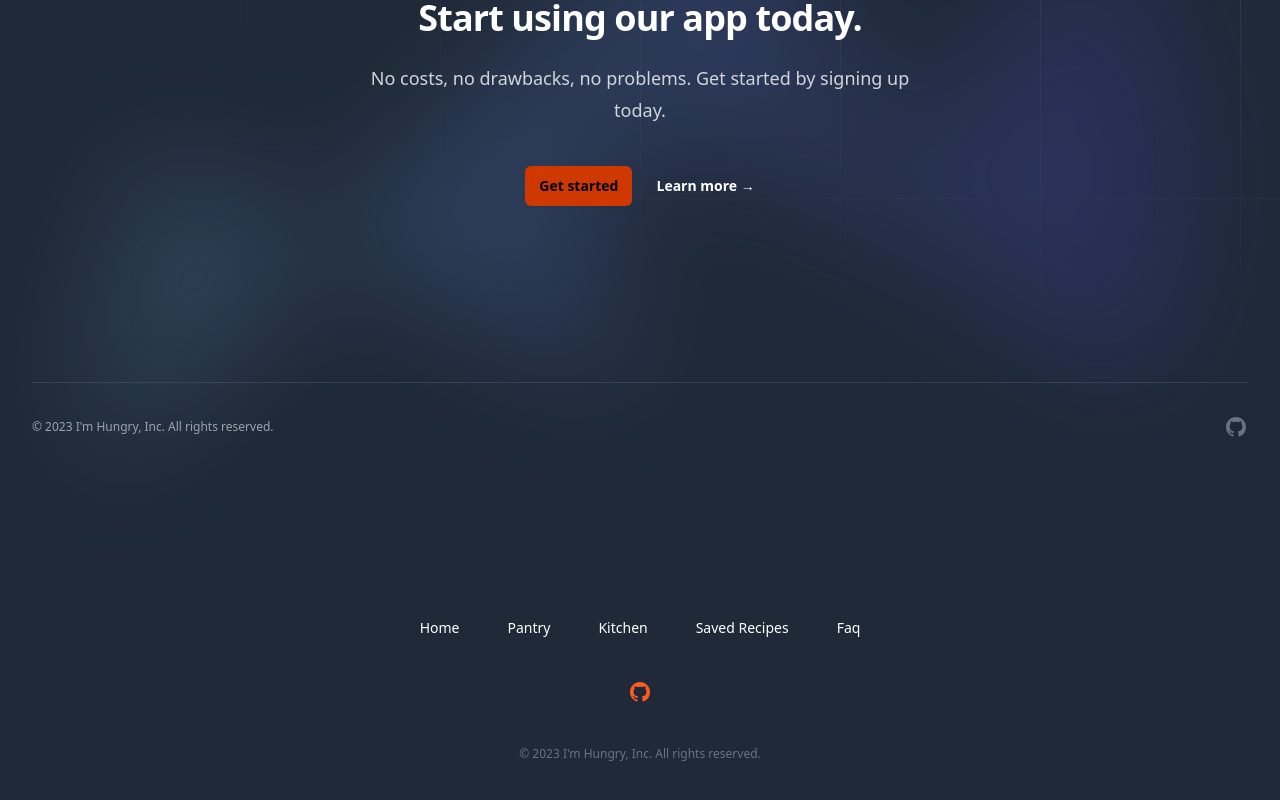
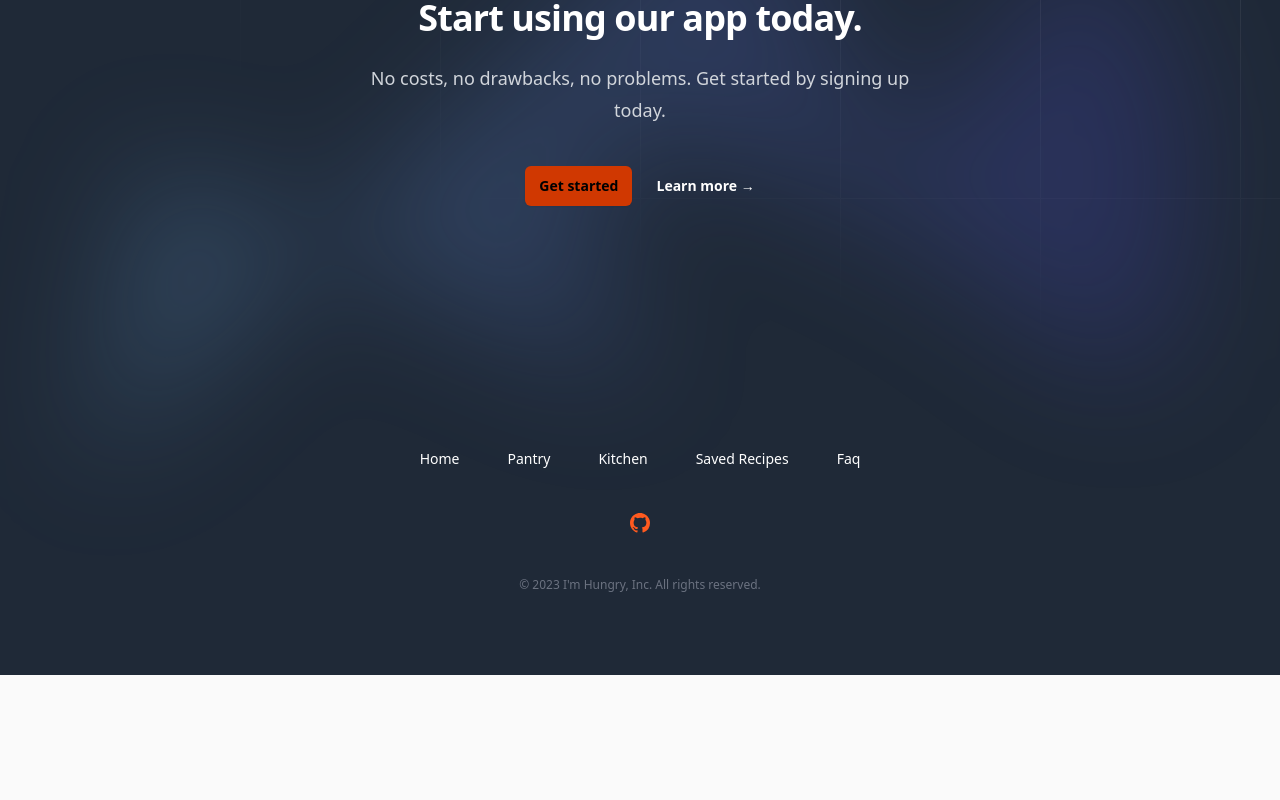
Before and after one commit to monysary/i-m-hungry-recipe-app, a Next.js app: page / in a window 1280 px wide. Shown: the part 4055-4855 px from the top of the page. After the commit the page ends 4730 px from the top, so only its background shows below. Built offline with nearby package versions, Linux system fonts and the light colour scheme.

Commit message:
change footer padding

```diff
--- a/src/pages/faq.jsx
+++ b/src/pages/faq.jsx
@@ -3,7 +3,7 @@ import { MinusSmallIcon, PlusSmallIcon } from "@heroicons/react/24/outline";
 
 export default function Faq() {
 	return (
-		<div className='bg-gray-900 h-full'>
+		<div className='bg-gray-900 h-full pb-24 md:pb-0'>
 			<div className='mx-auto max-w-7xl px-6 pt-12 sm:py-32 lg:px-8 lg:pt-36 md:pb-48'>
 				<div className='mx-auto max-w-4xl divide-y divide-white/10'>
 					<h2 className='text-2xl font-bold leading-10 tracking-tight text-white'>
--- a/src/pages/index.jsx
+++ b/src/pages/index.jsx
@@ -368,31 +368,6 @@ export default function LandingPage() {
         </div>
       </main>
       </AnimatePresence>
-      {/* Footer */}
-      <footer aria-labelledby='footer-heading' className='relative pb-24'>
-        <h2 id='footer-heading' className='sr-only'>
-          Footer
-        </h2>
-        <div className='mx-auto max-w-7xl px-6 pt-4 lg:px-8'>
-          <div className= 'pt-8 md:flex md:items-center md:justify-between border-t border-white/10'>
-            <div className='flex space-x-6 md:order-2'>
-              {footerNavigation.social.map((item) => (
-                <Link
-                  key={item.name}
-                  href={item.href}
-                  className='text-gray-500 hover:text-gray-400'
-                >
-                  <span className='sr-only'>{item.name}</span>
-                  <item.icon className='h-6 w-6' aria-hidden='true' />
-                </Link>
-              ))}
-            </div>
-            <p className='mt-8 text-xs leading-5 text-gray-400 md:order-1 md:mt-0'>
-              &copy; 2023 I'm Hungry, Inc. All rights reserved.
-            </p>
-          </div>
-        </div>
-      </footer>
     </div>
   )
 }
--- a/src/pages/kitchen.jsx
+++ b/src/pages/kitchen.jsx
@@ -139,7 +139,7 @@ function Kitchen() {
       <Head>
         <title>Chefing it up!</title>
       </Head>
-      <div className="flex justify-center h-screen">
+      <div className="flex justify-center h-full md:h-screen pb-24 mb-24 ">
       <div className="max-w-[1280px] w-full px-4 py-6">
       <div className='min-h-full px-2 py-6'>
         <div className='relative flex items-start gap-1'>
--- a/src/pages/pantry.jsx
+++ b/src/pages/pantry.jsx
@@ -118,18 +118,17 @@ function Pantry() {
       <Head>
         <title>Checking out the pantry...</title>
       </Head>
-      <div className="flex justify-center">
+      <div className="flex justify-center h-full pb-24">
       <div className="max-w-[1280px] w-full px-2 py-6">
       <div className='min-h-full px-4 py-8'>
       <AnimatePresence>
       <m.div
-                initial='hidden'
-                animate='visible'
-                viewport={{ once: true, amount: 0.8 }}
+        initial='hidden'
+        animate='visible'
+        viewport={{ once: true, amount: 0.8 }}
 
-              >
-        <m.div
-                  variants={cardVariantsVertical} className='relative flex items-start gap-1'>
+      >
+        <m.div variants={cardVariantsVertical} className='relative flex items-start gap-1'>
           <div className='md:text-3xl text-2xl  md:mb-4 text-black font-medium'>
             Add To Pantry
           </div>
--- a/src/pages/savedRecipes.jsx
+++ b/src/pages/savedRecipes.jsx
@@ -47,7 +47,7 @@ function SavedRecipes() {
 
   if (myRecipes < 1)
     return (
-      <div className="flex justify-center h-screen">
+      <div className="flex justify-center h-full md:h-screen pb-24 md:pb-0">
       <div className="max-w-[1280px] w-full px-2 py-6 mt-24">
           <SavedRecipesEmptyState />
       </div>
```
